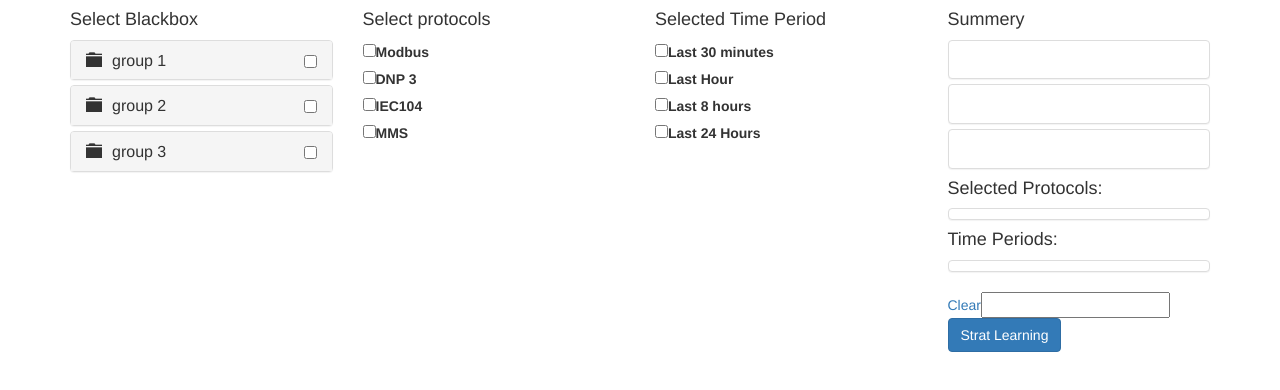
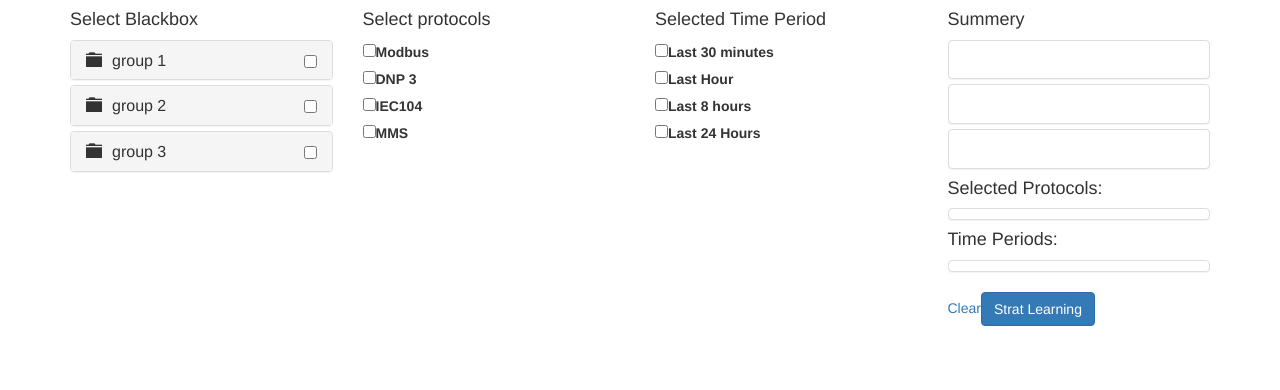
Before and after one commit to elisolero/cyberbit, an Angular app: page / in a window 1280 px wide. Shown: the top 390 px of the page. Built offline with nearby package versions, Linux system fonts and the light colour scheme.

Commit message:
add fireBase

```diff
--- a/src/app/summery/summery.component.html
+++ b/src/app/summery/summery.component.html
@@ -30,5 +30,5 @@
 
 </div>
 <span><a id="clearData" href="#">Clear</a></span>
-<input type="text" id="allData">
+<input type="hidden" id="allData">
 <button id="startLearning" type="button" class="btn btn-primary">Strat Learning</button>
```
Also changed, not shown: firebase.json (added), 1 other file (tests, documents, lock files or other folders).
